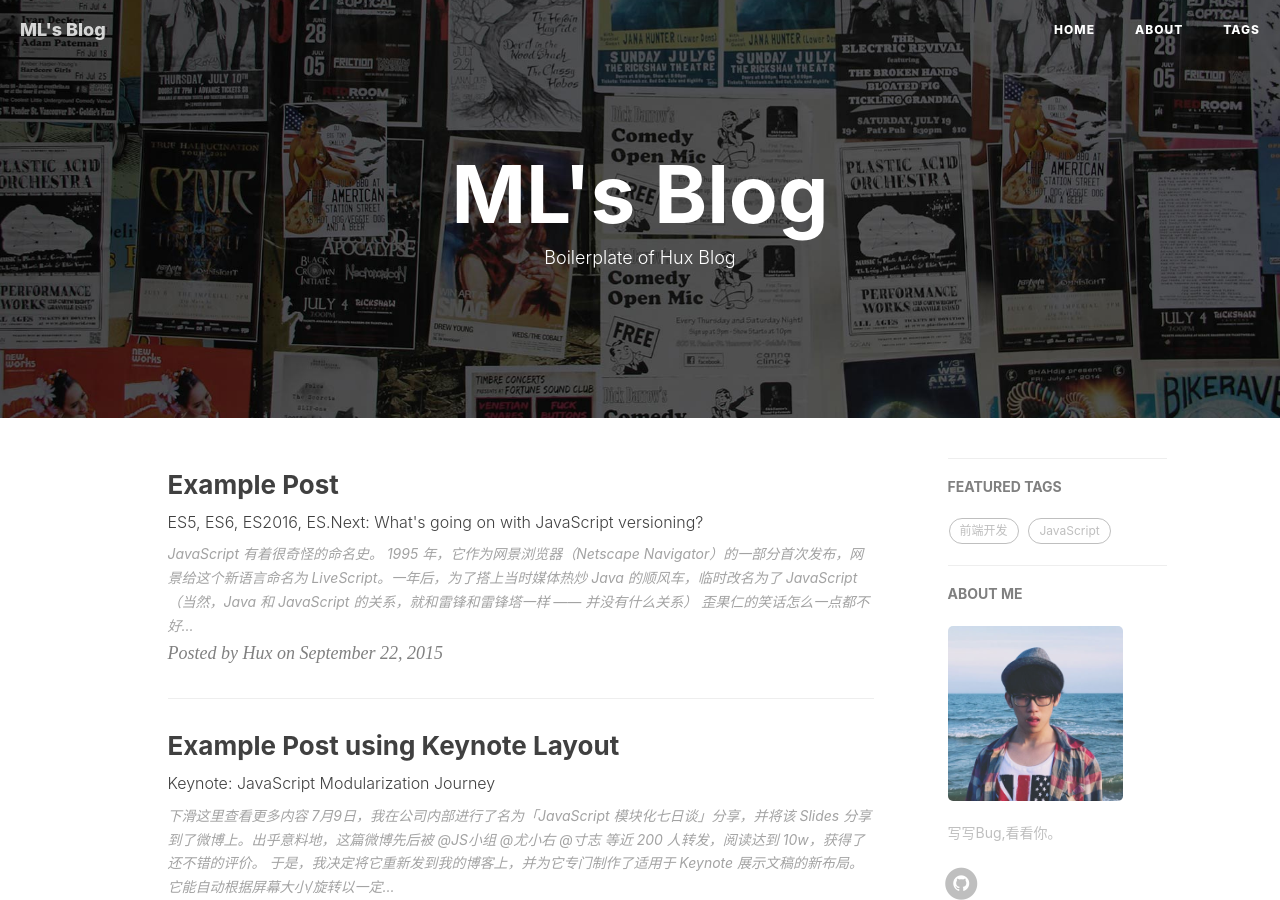
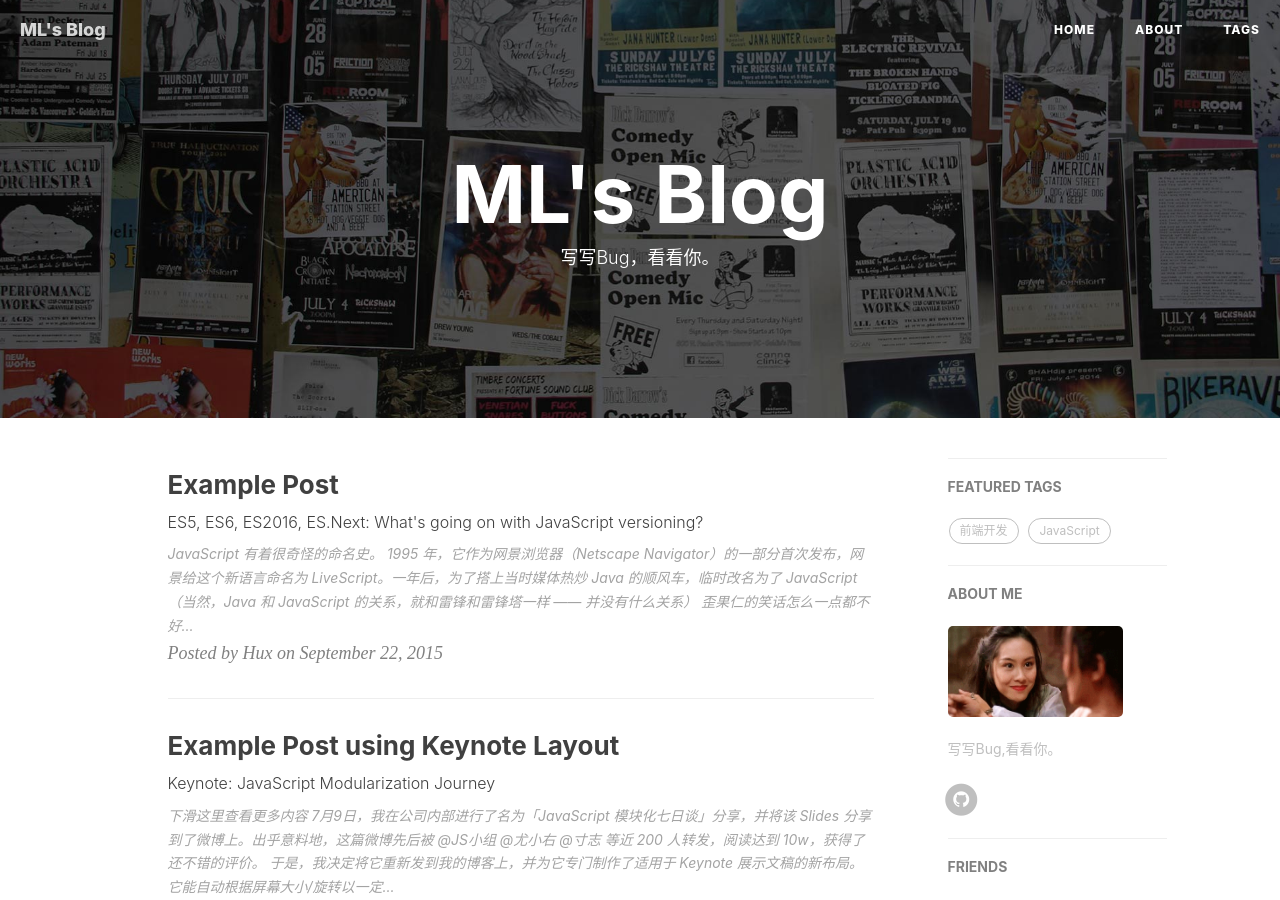
Before and after one commit to mamenglong/mamenglong.github.io, a Jekyll site: the page built from index.html, in a window 1280 px wide and 900 px high. Built offline with Jekyll 4.4.1, drawn with Linux system fonts in a browser that asks for light colours; nearby versions of some CDN libraries; the list of posts is cut into pages by our own code; comment, search, counter and statistics services are not loaded.

Commit message:
更改avatar图 改几个标签错误

```diff
--- a/_config.yml
+++ b/_config.yml
@@ -69,7 +69,7 @@ ga_domain: longloveyue.cn
 # Sidebar settings
 sidebar: true                           # whether or not using Sidebar.
 sidebar-about-description: "写写Bug,看看你。"
-sidebar-avatar: /img/avatar-hux.jpg      # use absolute URL, seeing it's used in both `/` and `/about/`
+sidebar-avatar: /img/avatar.gif      # use absolute URL, seeing it's used in both `/` and `/about/`
 
 
 
--- a/_layouts/page.html
+++ b/_layouts/page.html
@@ -112,7 +112,7 @@ layout: default
                         <ul class="list-inline">
                             {% if site.RSS %}
                             <li>
-                                <a href="{{ "/feed.xml" | prepend: site.baseurl }}">
+                                <a href="{{ '/feed.xml' | prepend: site.baseurl }}">
                                     <span class="fa-stack fa-lg">
                                         <i class="fa fa-circle fa-stack-2x"></i>
                                         <i class="fa fa-rss fa-stack-1x fa-inverse"></i>
--- a/about.html
+++ b/about.html
@@ -68,7 +68,7 @@ header-img: "img/about-bg.jpg"
 <!-- 多说评论框 start -->
 <div class="comment">
     <div class="ds-thread"
-    {% if site.duoshuo_username == "huxblog" %}
+    {% if site.duoshuo_username =="huxblog" %}
         data-thread-id="1187623191091085319"
     {% else %}
         data-thread-key="{{site.duoshuo_username}}/about"
--- a/index.html
+++ b/index.html
@@ -1,6 +1,6 @@
 ---
 layout: page
-description: "Boilerplate of Hux Blog"
+description: "写写Bug，看看你。"
 ---
 
 {% for post in paginator.posts %}
```
Also changed, not shown: _includes/footer.html (+4 -4 lines), package.json (+5 -5 lines), img/avatar-hux.jpg (deleted), img/avatar.gif (added).
